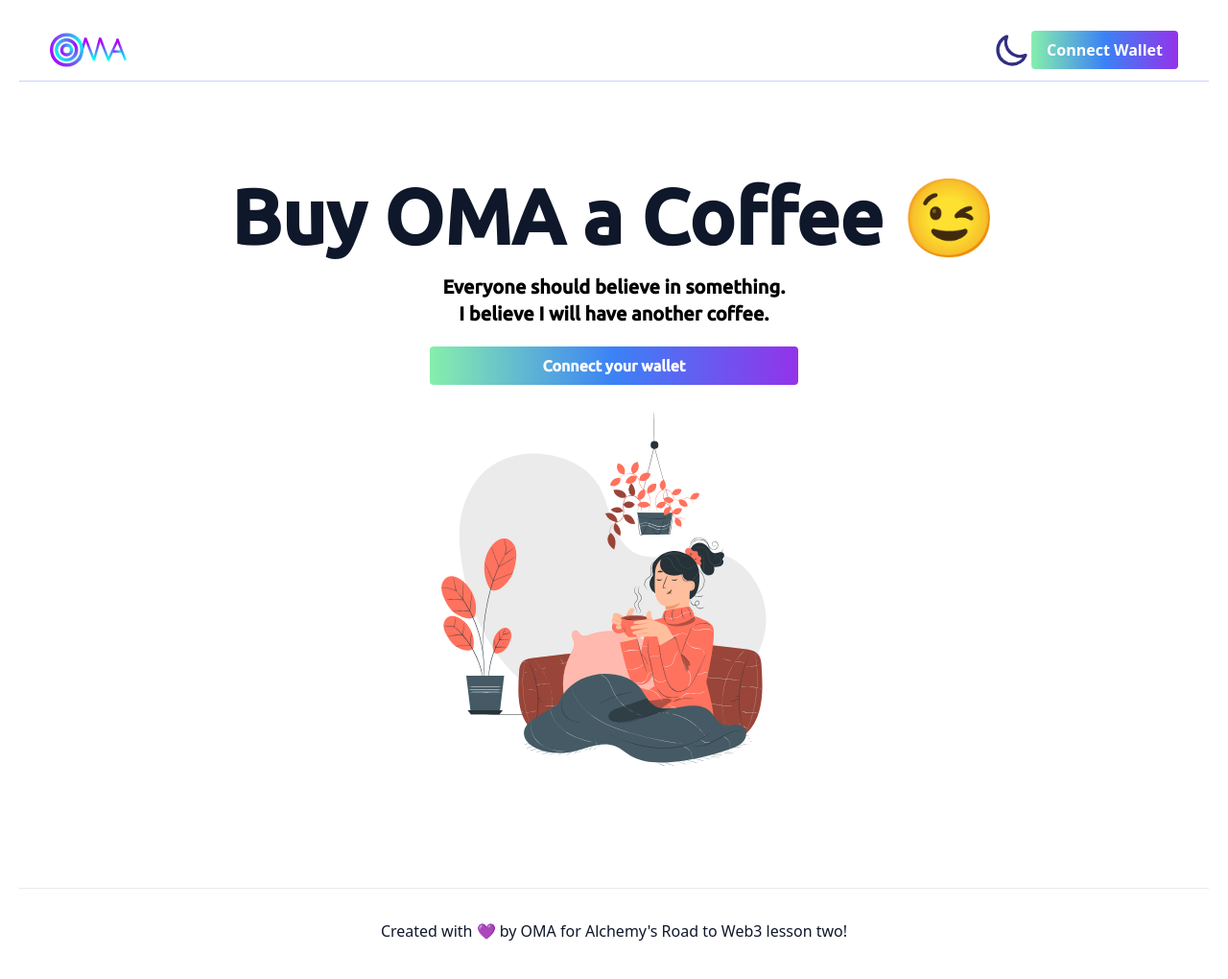
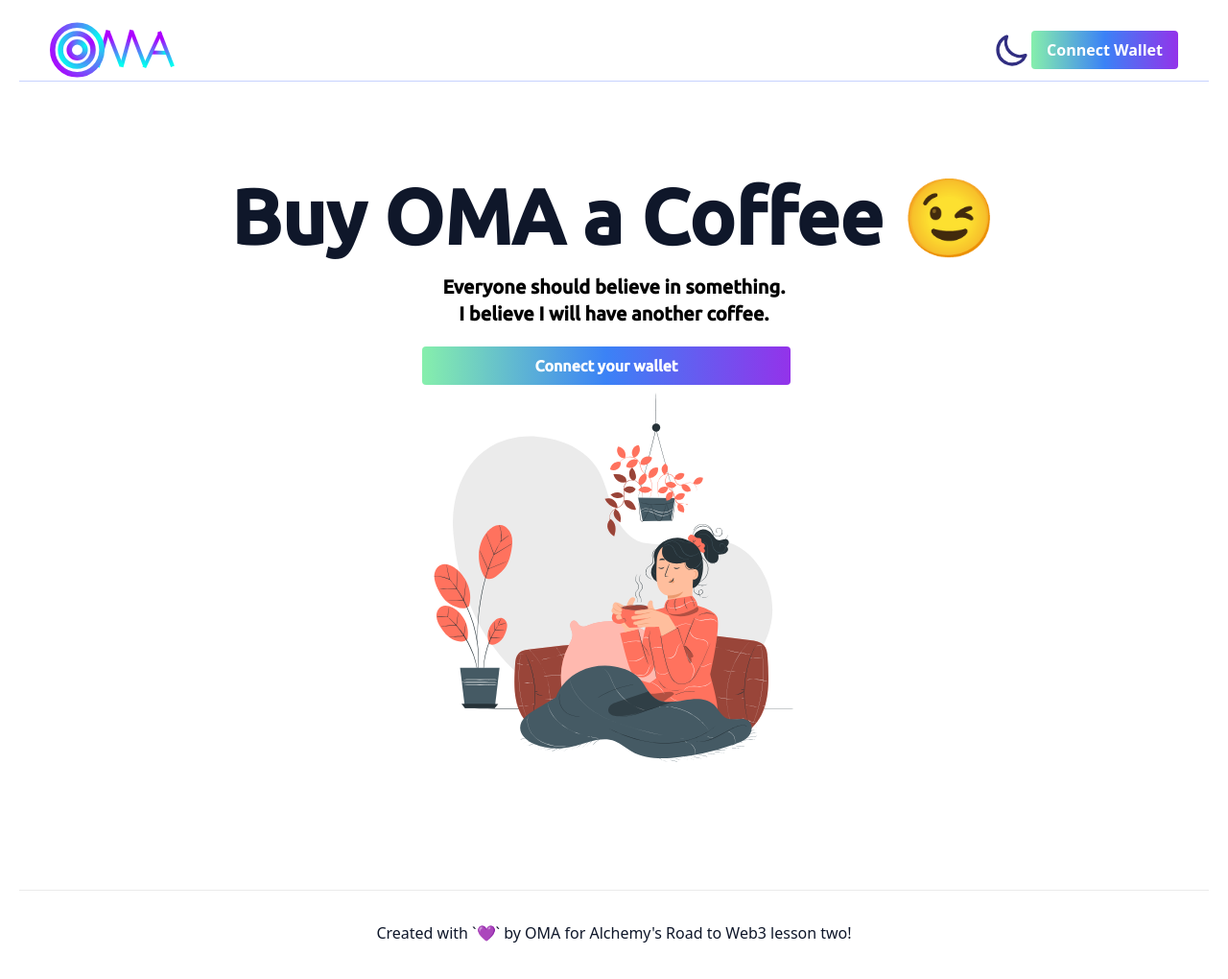
Before and after one commit to oma131/BuyMeACoffe_Dapp, a Next.js app in the folder my-app/: page / in a window 1280 px wide. Shown: the top 1020 px of the page at 96% size. Built offline with nearby package versions, Linux system fonts and the light colour scheme.

Commit message:
easy fix

```diff
--- a/my-app/pages/index.js
+++ b/my-app/pages/index.js
@@ -2,7 +2,7 @@ import useDarkMode from "../useDarkmode";
 import abi from '../utils/BuyMeACoffee.json';
 import { ethers } from "ethers";
 import Head from 'next/head'
-// import Image from 'next/image'
+import Image from 'next/image'
 import React, { useEffect, useState } from "react";
 import styles from '../styles/Home.module.css'
 
@@ -173,14 +173,13 @@ const buyCoffee = async (amount) => {
       <Head>
         <title>OMA Coffee Dapp</title>
         <meta name="description" content="This is a Tipping site" />
-        <link href="https://fonts.googleapis.com/css2?family=Inter:wght@400;600;700&family=Ubuntu:wght@300;400;500&display=swap" rel="stylesheet"/>
         <link rel="icon" href="/logo.svg" />
       </Head>
 
       <nav className="border-b border-indigo-200">
         <div className="flex items-center justify-between h-16 mx-auto max-w-screen-2xl sm:px-6 lg:px-8">
           <h1 className="flex items-center">
-            <img className="w-20 h-20" src="../mainlogo.svg"/>
+            <Image src="/mainlogo.svg" width={130} height={130}/>
           </h1>
 
           <div className="flex items-center justify-between">
@@ -304,7 +303,7 @@ const buyCoffee = async (amount) => {
                 Connect your wallet
               </button>
               <div>
-              <img className="object-contain h-68 w-116 mt-5" src="../useimage.svg"/>
+              <Image src="/useimage.svg" height={400} width={400}/>
             </div>
           </div>
         )}
@@ -331,11 +330,11 @@ const buyCoffee = async (amount) => {
                         viewBox="0 0 24 24"
                         stroke="currentColor"
                         >
-                        <path stroke-linecap="round" stroke-linejoin="round" stroke-width="2" d="M13 10V3L4 14h7v7l9-11h-7z" />
+                        <path strokeLineCap="round" strokeLineJoin="round" strokeWidth="2" d="M13 10V3L4 14h7v7l9-11h-7z" />
                         </svg>
                     </div>
                     <p className="text-2xl font-bold text-gray-900 dark:text-white">{memo.message}</p>
-                    <p className="mt-2 text-gray-900 dark:text-white">&#9200; {memo.timestamp.toString()}</p>
+                    <p className="mt-2 text-gray-900 dark:text-white">`&#9200;` {memo.timestamp.toString()}</p>
                 </div>
             </div>
         </div>
@@ -350,7 +349,7 @@ const buyCoffee = async (amount) => {
           rel="noopener noreferrer"
           className="text-slate-900 dark:text-white"
         >
-          Created with &#128156; by OMA for Alchemy's Road to Web3 lesson two!
+          Created with `&#128156;` by OMA for Alchemy's Road to Web3 lesson two!
         </a>
       </footer>
     </div>
```
